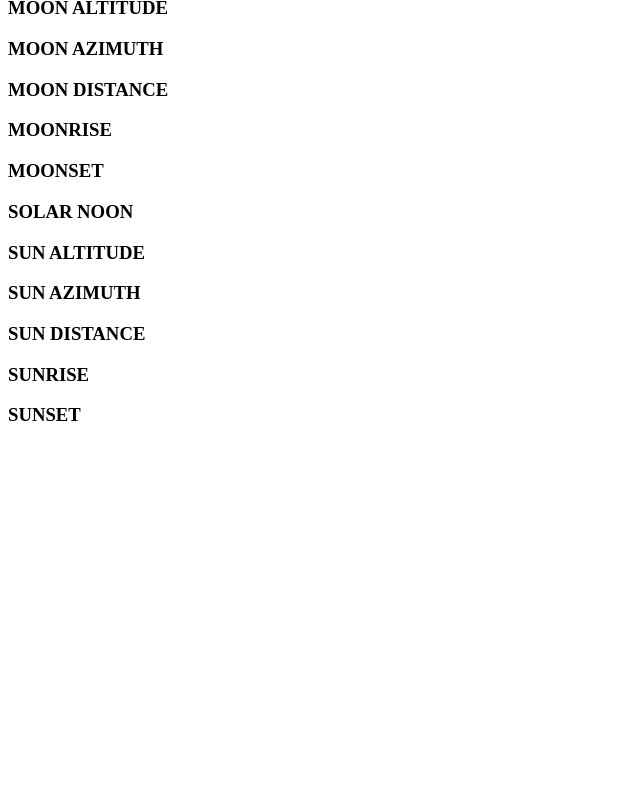
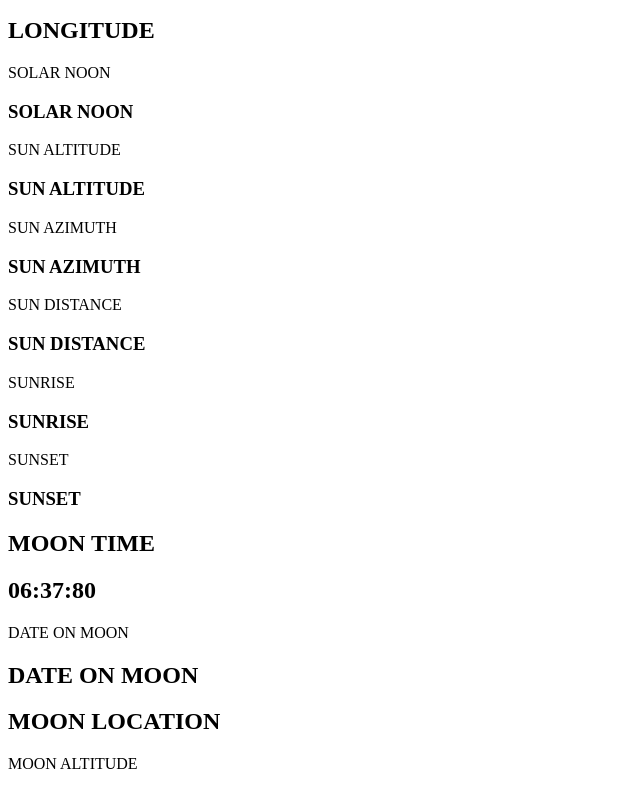
Before and after one commit to adatechschool/PC---dataviz-moon-team, a plain HTML site: page src/moon_rise.html in a window 1280 px wide. Shown: the part 411-1197 px from the top of the page, without its empty margins (0-640 px from the left). Before the commit the page ends 856 px from the top, so only its background shows below. Drawn offline with Linux system fonts and the light colour scheme; no server answers.

Commit message:
mise à jour
structure html
horloge lunaire
horloge terre
nouveaux fichiers script

```diff
--- /dev/null
+++ b/src/earth_time.js
@@ -0,0 +1,22 @@
+function clock() {// We create a new Date object and assign it to a variable called "time".
+    var time = new Date(),
+
+        // Access the "getHours" method on the Date object with the dot accessor.
+        hours = time.getHours(),
+
+        // Access the "getMinutes" method with the dot accessor.
+        minutes = time.getMinutes(),
+
+
+        seconds = time.getSeconds();
+
+    document.querySelectorAll('.clock')[0].innerHTML = harold(hours) + ":" + harold(minutes) + ":" + harold(seconds);
+
+      function harold(standIn) {
+        if (standIn < 10) {
+          standIn = '0' + standIn
+        }
+        return standIn;
+      }
+    }
+    setInterval(clock, 1000);
--- a/src/moon_rise.html
+++ b/src/moon_rise.html
@@ -5,36 +5,73 @@
     <meta http-equiv="X-UA-Compatible" content="IE=edge">
     <meta name="viewport" content="width=device-width, initial-scale=1.0">
     <script src="moon_rise_script.js"></script>
+    <script src="moon_time.js"></script>
+    <script src="earth_time.js"></script>
+
     <title>Document</title>
 </head>
 <header>
-    <h1>MOON PHASE</h1>
-    <h2 id="time_on_earth">TIME ON EARTH</h2>
-    <h2 id="time_on_moon">MOON TIME</h2>
-    <h2 id="earth_hour">00 : 00</h2>
-    <h2 id="moon_hour">00 : 00</h2>
-    <h2 id="date_earth">DATE</h2>
-    <h2 id="earth_location">EARTH LOCATION</h2>
-    <h2 id="moon_location">MOON LOCATION</h2>
-    <h3 id="moon_altitude">MOON ALTITUDE</h3>
-    <h3 id="moon_azimuth">MOON AZIMUTH</h3>
-    <h3 id="moon_distance">MOON DISTANCE</h3>
-    <h3 id="moonrise">MOONRISE</h3>
-    <h3 id="moonset">MOONSET</h3>
-    <h3 id="solar_noon">SOLAR NOON</h3>
-    <h3 id="sun_altitude">SUN ALTITUDE</h3>
-    <h3 id="sun_azimuth">SUN AZIMUTH</h3>
-    <h3 id="sun_distance">SUN DISTANCE</h3>
-    <h3 id="sunrise">SUNRISE</h3>
-    <h3 id="sunset">SUNSET</h3>
-
 
 </header>
 
 <body>
 
+    <h1>MOON PHASE / TITRE</h1>
 
-    <p id ="informations"></p>
+    <div id="earth">
+        <h2 id="time_on_earth">TIME ON EARTH</h2>
+        <h2 class="clock"></h2>
+        <p>DATE ON EARTH</p>
+        <h2 id="date_earth">DATE ON EARTH</h2>
+        <h2 id="earth_location">EARTH LOCATION</h2>
+        <p>LATITUDE</p>
+        <h2 id="earth_latitude">LATITUDE</h2>
+        <p>LONGITUDE</p>
+        <h2 id="earth_longitude">LONGITUDE</h2>
+        <p>SOLAR NOON</p>
+        <h3 id="solar_noon">SOLAR NOON</h3>
+        <p>SUN ALTITUDE</p>
+        <h3 id="sun_altitude">SUN ALTITUDE</h3>
+        <p>SUN AZIMUTH</p>
+        <h3 id="sun_azimuth">SUN AZIMUTH</h3>
+        <p>SUN DISTANCE</p>
+        <h3 id="sun_distance">SUN DISTANCE</h3>
+        <p>SUNRISE</p>
+        <h3 id="sunrise">SUNRISE</h3>
+        <p>SUNSET</p>
+        <h3 id="sunset">SUNSET</h3>
+    </div>
+
+    <div id="moon">
+
+        <h2 id="time_on_moon">MOON TIME</h2>
+        <h2 class="moonClock"></h2>
+        <p>DATE ON MOON</p>
+        <h2 id="date_moon">DATE ON MOON</h2>
+        <h2 id="moon_location">MOON LOCATION</h2>
+        <p>MOON ALTITUDE</p>
+        <h3 id="moon_altitude">MOON ALTITUDE</h3>
+        <p>MOON AZIMUTH</p>
+        <h3 id="moon_azimuth">MOON AZIMUTH</h3>
+        <p>MOON DISTANCE</p>
+        <h3 id="moon_distance">MOON DISTANCE</h3>
+        <p>MOONRISE</p>
+        <h3 id="moonrise">MOONRISE</h3>
+        <p>MOONSET</p>
+        <h3 id="moonset">MOONSET</h3>
+
+    </div>
+
+
+
+
+
+
+    <script>
+        window.addEventListener("moontime:updated", function(e) {
+            document.querySelector(".moonClock").innerHTML = moon.formatMoonString("%MS:%MM:%M")
+        })
+    </script>
 
 </body>
 </html>
--- a/src/moon_rise_script.js
+++ b/src/moon_rise_script.js
@@ -1,13 +1,26 @@
 function fetchMoon(){
-    fetch('https://api.ipgeolocation.io/astronomy?apiKey=bc821545b212458b93d35ab006e86be3&lat=-27.4748&long=153.017',{ method:'GET'})
+    fetch('https://api.ipgeolocation.io/astronomy?apiKey=bc821545b212458b93d35ab006e86be3&lat=48.856&long=2.352',{ method:'GET'})
                 .then((response) => response.json())
                 .then((response) => {
                     console.log(response);
                     var userData = response;
-                    console.log(userData.location)
-                    document.getElementById('earth_hour').innerHTML = response.current_time;
+                    //document.getElementById('earth_hour').innerHTML = response.current_time;
                     document.getElementById('date_earth').innerHTML = response.date;
+                    document.getElementById('earth_latitude').innerHTML = response.location.latitude;
+                    document.getElementById('earth_longitude').innerHTML = response.location.longitude;
                     document.getElementById('moon_azimuth').innerHTML = response.moon_azimuth;
+                    document.getElementById('moon_altitude').innerHTML = response.moon_altitude;
+                    document.getElementById('moon_distance').innerHTML = response.moon_distance;
+                    document.getElementById('moonrise').innerHTML = response.moonrise;
+                    document.getElementById('moonset').innerHTML = response.moonset;
+                    document.getElementById('solar_noon').innerHTML = response.solar_noon;
+                    document.getElementById('sun_altitude').innerHTML = response.sun_altitude;
+                    document.getElementById('sun_azimuth').innerHTML = response.sun_azimuth;
+                    document.getElementById('sun_distance').innerHTML = response.sun_distance;
+                    document.getElementById('sunrise').innerHTML = response.sunrise;
+                    document.getElementById('sunset').innerHTML = response.sunset;
+
+
                 })
             }
     fetchMoon();
--- /dev/null
+++ b/src/moon_time.js
@@ -0,0 +1,194 @@
+
+let moon = {
+    _initialMoon: undefined,
+    _initialT: undefined,
+
+    _smoothMoon: undefined,
+    _smoothUpdate: undefined,
+    _smoothInterval: undefined,
+
+    _apiMoon: undefined,
+    _apiUpdate: undefined,
+    apiConnected: null,
+
+    settings: {
+        smooth_sync: true,
+        smooth_factor: 10,
+        jump_large_diffs: true,
+        log_api_errors: true,
+        fetchinterval: 5000,
+    },
+
+    _getLocalTime: () => moon._initialMoon + (performance.now() - moon._initialT) / 4.97875,
+    _getSmoothTime: () => moon._smoothMoon + (performance.now() - moon._smoothUpdate) / 4.97875,
+    _getAPITime: () => (moon._apiMoon === undefined || moon._apiUpdate === undefined) ? undefined : (moon._apiMoon + (performance.now() - moon._apiUpdate) / 4.97875),
+
+    _fetchAPI: () => {
+        let start = performance.now()
+        fetch("https://api.dynodel.com/moon").then(res => res.text()).then(ret => {
+            moon._apiMoon = Number(ret.split(":")[1]) - ((new Date().getTime()) - Number(ret.split(":")[0])) / 4.97875
+            moon._apiUpdate = performance.now()
+            moon.apiConnected = true
+
+            let event = new CustomEvent('moontime:api_status_changed', { detail: moon.apiConnected })
+            window.dispatchEvent(event)
+
+            window.setTimeout(moon._fetchAPI, 5000)
+        }).catch(err => {
+            if (moon.settings.log_api_errors) {
+                console.error(err)
+            }
+            moon.apiConnected = false
+
+            let event = new CustomEvent('moontime:api_status_changed', { detail: moon.apiConnected })
+            window.dispatchEvent(event)
+
+            window.setTimeout(moon._fetchAPI, 5000)
+        })
+    },
+
+    solarToMoon: (s) => (s - 413596800000) / 4.97875,
+    moonToSolar: (m) => m * 4.97875 + 413596800000,
+
+    currentExactTime: () => moon._getAPITime(),
+    currentLocalTime: () => moon._getLocalTime(),
+    currentSmoothTime: () => moon._getSmoothTime(),
+    currentTime: () => (moon.settings.smooth_sync) ? moon._getSmoothTime() : moon._getAPITime(),
+
+    _updateSmoothMoon: () => {
+        let start = performance.now()
+
+        if (moon.apiConnected) {
+            let offset = moon._getAPITime() - moon._getSmoothTime()
+
+            if (offset > 1000 && moon.settings.jump_large_diffs) {
+                moon._smoothMoon = moon._getAPITime()
+                moon._smoothUpdate = performance.now()
+            } else {
+                moon._smoothMoon = moon._smoothMoon + (performance.now() - moon._smoothUpdate) / 4.97875 + offset / moon.settings.smooth_factor
+                moon._smoothUpdate = performance.now()
+            }
+        } else {
+            moon._smoothMoon = moon._getLocalTime()
+            moon._smoothUpdate = performance.now()
+        }
+
+
+        window.setTimeout(moon._updateSmoothMoon, 983.575 - (performance.now() - start) - 10)
+
+        let event = new CustomEvent('moontime:updated', { detail: moon.currentTime() })
+        window.dispatchEvent(event)
+    },
+
+    _smoothOffset: undefined,
+    _smoothOffsetUpdate: undefined,
+
+    formatMoonTime: (moon_m = moon.currentTime()) => {
+
+        let moon_M = Math.floor(moon_m / 200) // ~ 1 second
+        moon_m = (moon_m < 10) ? "0" + moon_m : moon_m
+        moon_m = (moon_m < 100) ? "00" + moon_m : moon_m
+
+        let moon_MM = Math.floor(moon_M / 100) // ~ 1.5 minutes
+        moon_M = moon_M - Math.floor(moon_M / 100) * 100
+        moon_M = (moon_M < 10) ? "0" + moon_M : moon_M
+
+        let moon_MS = Math.floor(moon_MM / 40) // ~ 1 hour
+        moon_MM = moon_MM - Math.floor(moon_MM / 40) * 40
+        moon_MM = (moon_MM < 10) ? "0" + moon_MM : moon_MM
+
+        let moon_Md = Math.floor(moon_MS / 10) // ~ 11 hours, 1/2 day
+        moon_MS = moon_MS - Math.floor(moon_MS / 10) * 10 + 1
+        moon_MS = (moon_MS < 10) ? "0" + moon_MS : moon_MS
+
+        let moon_MeM = Math.floor(moon_Md / 59) // ~ 1 month
+        moon_Md = moon_Md - Math.floor(moon_Md / 59) * 59 + 1
+        let moon_MdT = moon_Md
+        switch (String(moon_Md).substring(String(moon_Md).length - 1)) {
+            case "1":
+                moon_MdT += "st"
+                break;
+            case "2":
+                moon_MdT += "nd"
+                break;
+            case "3":
+                moon_MdT += "rd"
+                break;
+            default:
+                moon_MdT += "th"
+                break;
+        }
+        if (moon_Md == "11" || moon_Md == "12") {
+            moon_MdT = moon_Md + "th"
+        }
+        moon_Md = (moon_Md < 10) ? "0" + moon_Md : moon_Md
+
+        let moon_MA = Math.floor(moon_MeM / 4) // ~ 3.5 months
+        moon_MeM = moon_MeM - Math.floor(moon_MeM / 4) * 4 + 1
+        let moon_MeMT = ["McCartney", "Glenn", "Nathaniel", "Rolf"][moon_MeM - 1]
+
+        let moon_MC = Math.floor(moon_MA / 11) // ~ 4 years
+        moon_MA = moon_MA - Math.floor(moon_MA / 11) * 11 + 1
+        let moon_MAT = ["McDonough", "Lovell", "Zielle", "Schlenker", "Hills", "Richards", "Francesconi", "Pietsch", "Wakeford", "Blake", "Green"][moon_MA - 1]
+        moon_MA = (moon_MA < 10) ? "0" + moon_MA : moon_MA
+
+        return {
+            "m": moon_m,
+            "M": moon_M,
+            "MM": moon_MM,
+            "MS": moon_MS,
+            "Md": moon_Md,
+            "MdT": moon_MdT,
+            "MeM": moon_MeM,
+            "MeMT": moon_MeMT,
+            "MA": moon_MA,
+            "MAT": moon_MAT,
+            "MC": moon_MC
+        }
+    },
+
+    formatMoonString: (s, t = moon.currentTime()) => {
+        let ft = moon.formatMoonTime(t)
+        let formats = ["MC", "MAT", "MA", "MeMT", "MeM", "MdT", "Md", "MS", "MM", "M", "m"]
+
+        let string = s
+
+        formats.forEach(format => string = string.split("%" + format).join(ft[format]))
+
+        return string
+    },
+
+    currentTimeFormatted: () => moon.formatMoonTime(),
+
+    init: (t = "manual") => {
+        let scripts = document.querySelectorAll("script")
+        scripts.forEach((script) => {
+            if (script.getAttribute("src") !== null) {
+                if (script.getAttribute("src").indexOf("moontime.js") > -1 && script.getAttribute("delay_start") === "" && t === "auto") {
+                    return false
+                } else {
+                    moon._initialMoon = ((new Date()).getTime() - 413596800000) / 4.97875
+                    moon._initialT = performance.now()
+
+                    moon._smoothMoon = moon._getLocalTime()
+                    moon._smoothUpdate = performance.now()
+
+                    window.setTimeout(moon._updateSmoothMoon, 983.575)
+
+                    moon._smoothOffsetUpdate = window.setInterval(() => {
+                        moon._smoothOffset = moon._getAPITime() - moon._getSmoothTime()
+
+                        if (!isNaN(moon._smoothOffset) && moon.apiConnected) {
+                            let event = new CustomEvent('moontime:offset_updated', { detail: moon._smoothOffset })
+                            window.dispatchEvent(event)
+                        }
+                    }, 500)
+
+                    moon._fetchAPI()
+                }
+            }
+        })
+    }
+}
+
+moon.init("auto")
```
